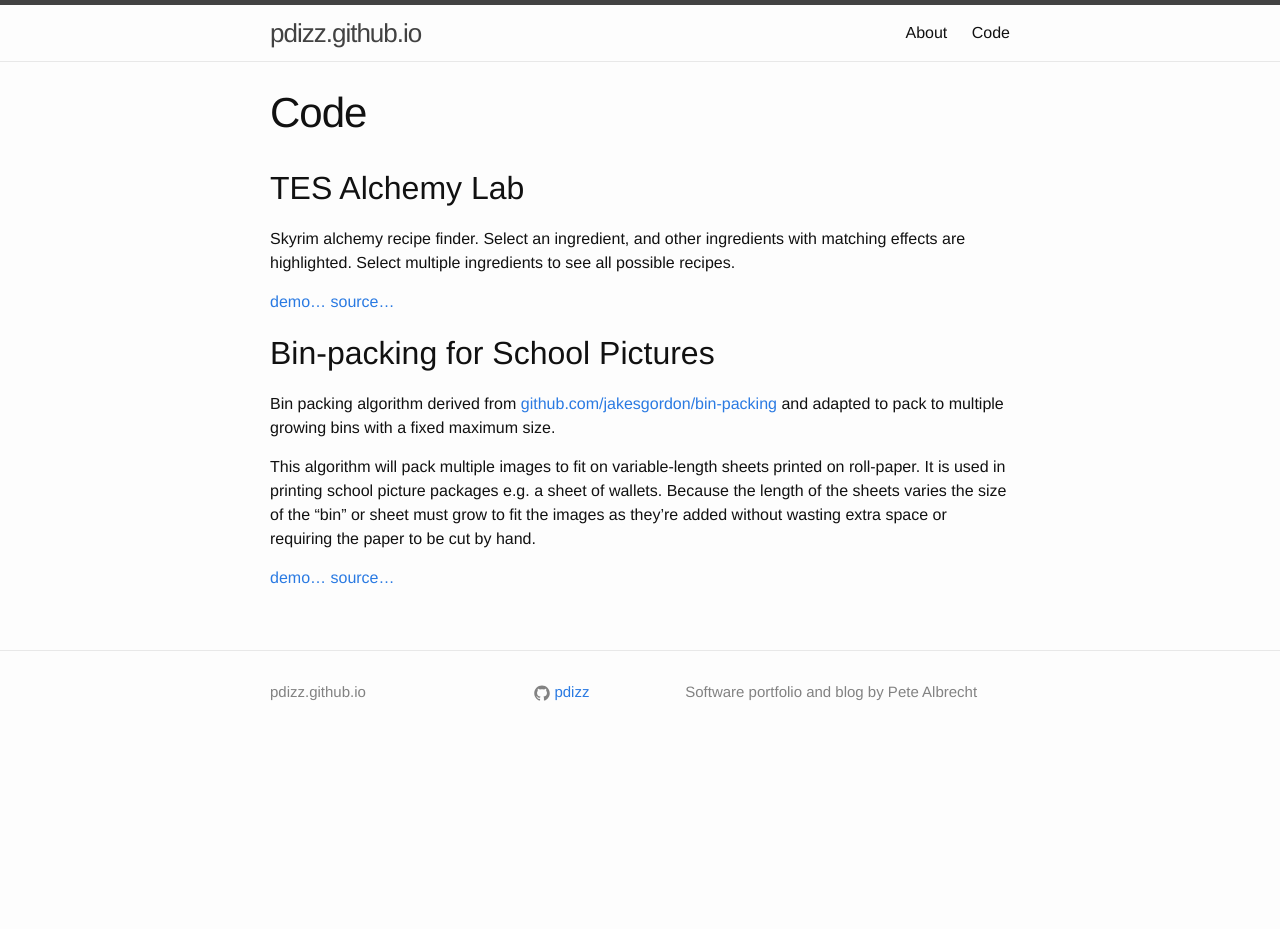
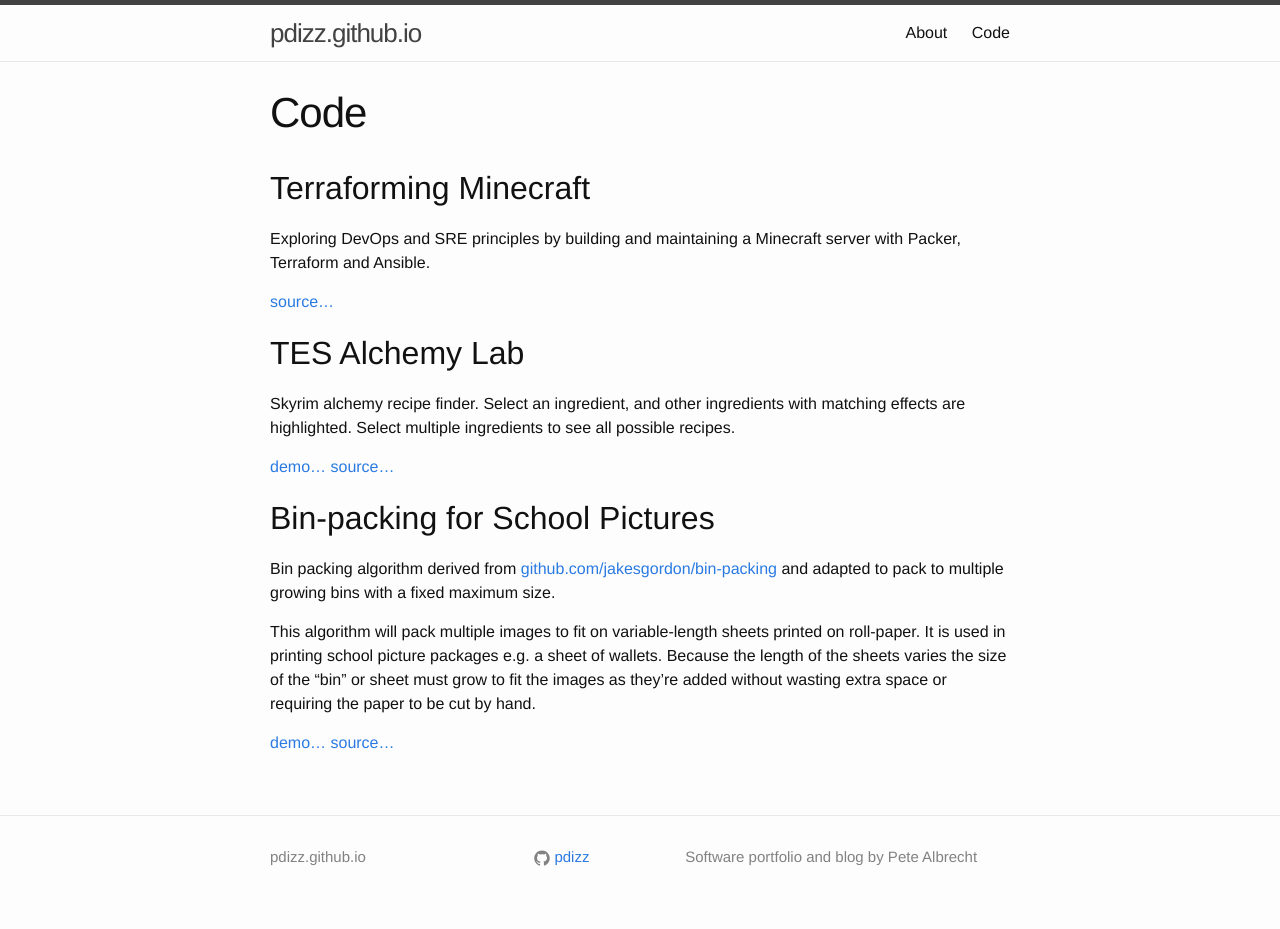
Before and after one commit to pdizz/pdizz.github.io, a Jekyll site: the page built from code.md, in a window 1280 px wide. Built offline with Jekyll 4.4.1, drawn with Linux system fonts in a browser that asks for light colours; before the commit the page ends 900 px from its top, so only the background shows below that.

Commit message:
add terraforming minecraft project to code page

```diff
--- a/code.md
+++ b/code.md
@@ -4,6 +4,12 @@ title: Code
 permalink: /code/
 order: 2
 ---
+
+## Terraforming Minecraft
+
+Exploring DevOps and SRE principles by building and maintaining a Minecraft server with Packer, Terraform and Ansible.
+
+[source...](https://github.com/pdizz/terraforming_minecraft)
 
 ## TES Alchemy Lab
 
```
